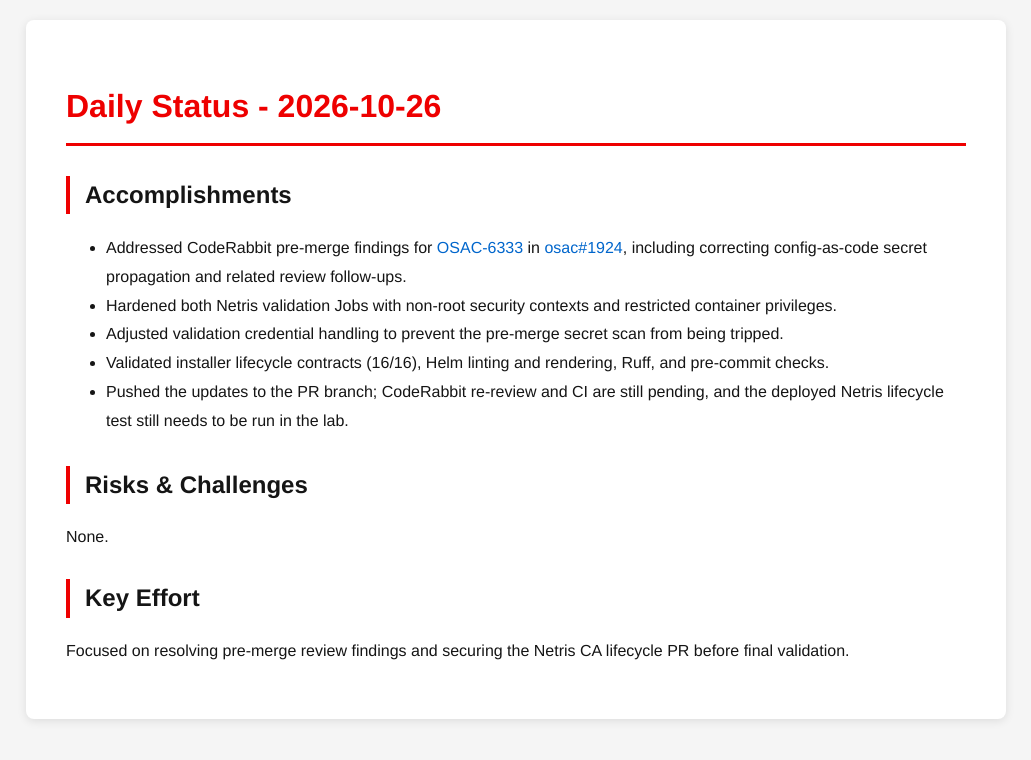
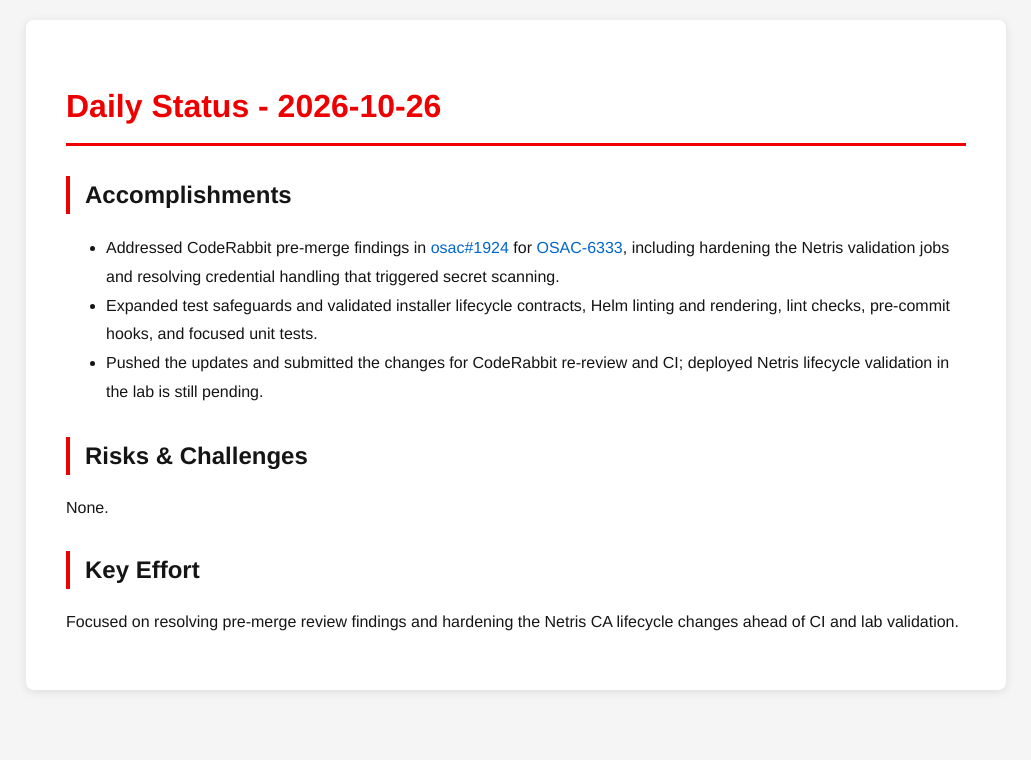
Before and after one commit to tzvatot/daily-status, a Jekyll site: the page built from 2026-10-26.md, in a window 1280 px wide. Shown: the top 760 px of the page, without its empty margins (124-1155 px from the left). Built offline with Jekyll 4.4.1, drawn with Linux system fonts in a browser that asks for light colours.

Commit message:
Daily status update - 2026-10-26

```diff
--- a/2026-10-26.md
+++ b/2026-10-26.md
@@ -7,14 +7,12 @@ date: 2026-10-26
 # Daily Status - 2026-10-26
 
 ## Accomplishments
-- Addressed CodeRabbit pre-merge findings for [OSAC-6333](https://redhat.atlassian.net/browse/OSAC-6333) in [osac#1924](https://github.com/osac-project/osac/pull/1924), including correcting config-as-code secret propagation and related review follow-ups.
-- Hardened both Netris validation Jobs with non-root security contexts and restricted container privileges.
-- Adjusted validation credential handling to prevent the pre-merge secret scan from being tripped.
-- Validated installer lifecycle contracts (16/16), Helm linting and rendering, Ruff, and pre-commit checks.
-- Pushed the updates to the PR branch; CodeRabbit re-review and CI are still pending, and the deployed Netris lifecycle test still needs to be run in the lab.
+- Addressed CodeRabbit pre-merge findings in [osac#1924](https://github.com/osac-project/osac/pull/1924) for [OSAC-6333](https://redhat.atlassian.net/browse/OSAC-6333), including hardening the Netris validation jobs and resolving credential handling that triggered secret scanning.
+- Expanded test safeguards and validated installer lifecycle contracts, Helm linting and rendering, lint checks, pre-commit hooks, and focused unit tests.
+- Pushed the updates and submitted the changes for CodeRabbit re-review and CI; deployed Netris lifecycle validation in the lab is still pending.
 
 ## Risks & Challenges
 None.
 
 ## Key Effort
-Focused on resolving pre-merge review findings and securing the Netris CA lifecycle PR before final validation.
+Focused on resolving pre-merge review findings and hardening the Netris CA lifecycle changes ahead of CI and lab validation.
```
